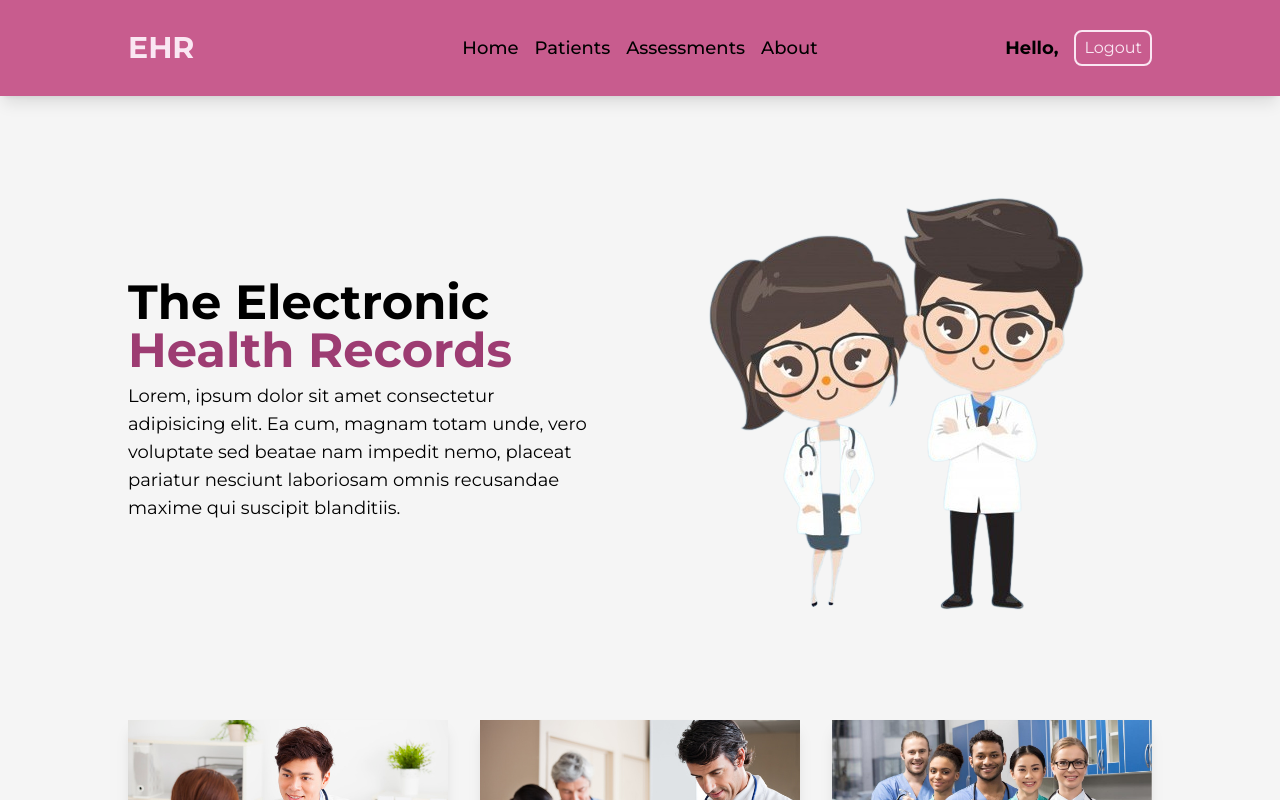
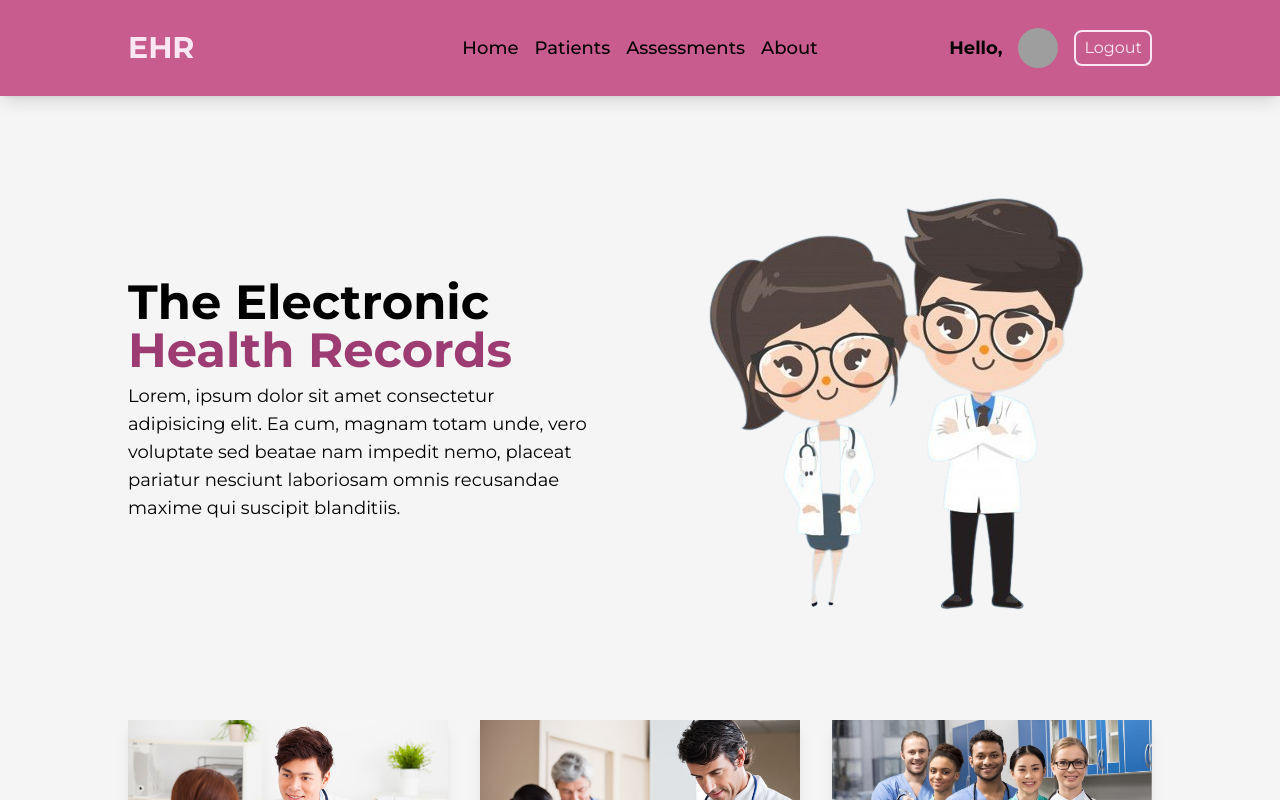
Before and after one commit to RomwelFeliciano/EHR, a React (Vite) app in the folder client/: page / in a window 1280 px wide. Shown: the top 800 px of the page. Built offline with nearby package versions, Linux system fonts and the light colour scheme; sample sign-in values are in the browser's storage.

Commit message:
Frontend: Show Profile Picture

```diff
--- a/client/src/components/Navbar.jsx
+++ b/client/src/components/Navbar.jsx
@@ -84,6 +84,11 @@ const Navbar = () => {
           <h1 className="text-lg font-bold">
             Hello, {user.firstname} {user.lastname}
           </h1>
+          <img
+            src={`http://localhost:5000/server/uploads/profile-picture/${user.profilePicture}`}
+            alt="Picture"
+            className="h-10 w-10 rounded-full"
+          />
           <Link
             to="/"
             className="rounded-lg border-2 border-second px-2 py-1 text-second transition-all duration-300 ease-in-out hover:border-black hover:bg-third hover:text-white"
```
